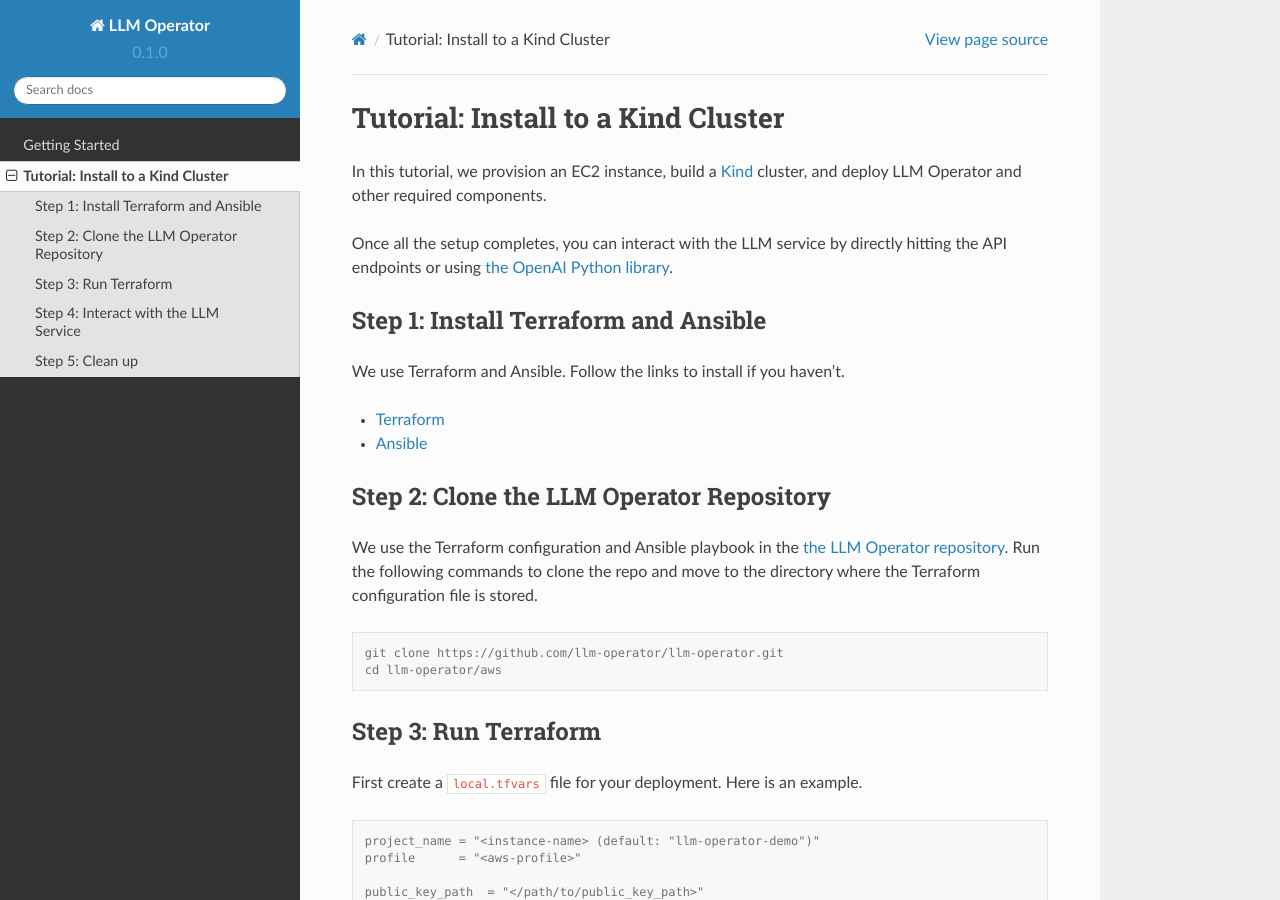
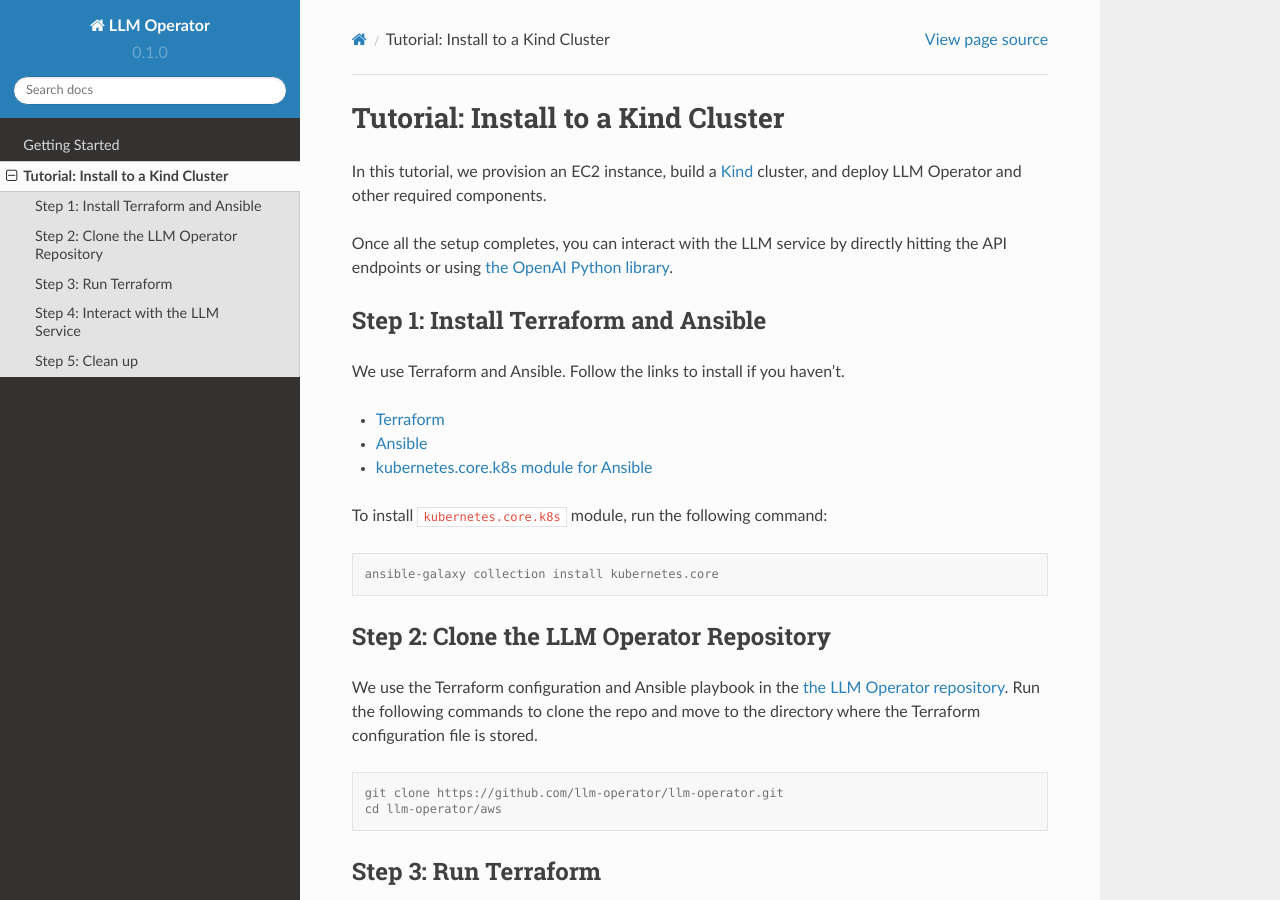
Before and after one commit to llm-operator/docs, a Sphinx documentation site: the page built from docs/source/tutorial.rst, in a window 1280 px wide and 900 px high. Built offline with Sphinx 7.4.7 and the Read the Docs theme 2.0.0, drawn with Linux system fonts in a browser that asks for light colours.

Commit message:
Update tutorial.rst (#5)

```diff
--- a/docs/source/tutorial.rst
+++ b/docs/source/tutorial.rst
@@ -15,6 +15,13 @@ We use Terraform and Ansible. Follow the links to install if you haven't.
 
 - `Terraform <https://developer.hashicorp.com/terraform/install>`_
 - `Ansible <https://docs.ansible.com/ansible/latest/installation_guide/intro_installation.html>`_
+- `kubernetes.core.k8s module for Ansible <https://docs.ansible.com/ansible/latest/collections/kubernetes/core/k8s_module.html>`_
+
+To install ``kubernetes.core.k8s`` module, run the following command:
+
+.. code-block:: console
+
+   ansible-galaxy collection install kubernetes.core
 
 
 Step 2: Clone the LLM Operator Repository
```
